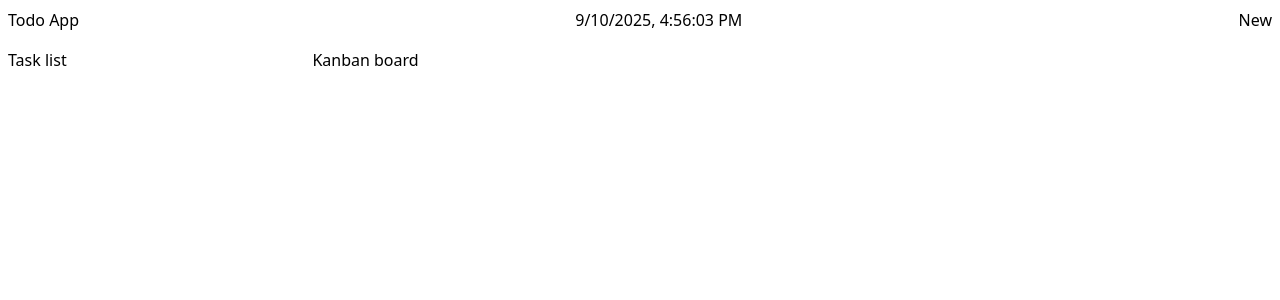
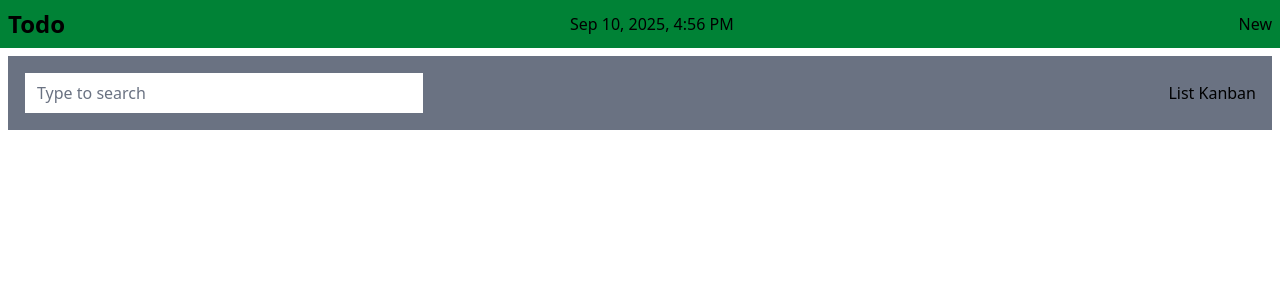
Before and after one commit to K1DV5/todo-sveltekit, a SvelteKit app: page / in a window 1280 px wide. Shown: the top 300 px of the page. Built offline with nearby package versions, Linux system fonts and the light colour scheme.

Commit message:
(wip) basic working with inline edits

```diff
--- a/package.json
+++ b/package.json
@@ -1,5 +1,5 @@
 {
-	"name": "job-todo",
+	"name": "todo-sveltekit",
 	"private": true,
 	"version": "0.0.1",
 	"type": "module",
--- a/src/app.css
+++ b/src/app.css
@@ -1,3 +1,7 @@
 @import 'tailwindcss';
 @plugin '@tailwindcss/forms';
 @plugin '@tailwindcss/typography';
+
+body {
+    height: 100vh;
+}
--- /dev/null
+++ b/src/lib/editable.svelte
@@ -0,0 +1,57 @@
+<script lang="ts">
+    import { invalidate } from "$app/navigation";
+    import Input, {type InputType} from "./input.svelte";
+    import type { Task } from "./types";
+
+    export type EditableField = "title" | "description" | "due_date" | "photo";
+
+    let {
+        task,
+        field,
+        editing = $bindable(),
+        children,
+    }: {
+        task: Task;
+        field: EditableField;
+        editing: EditableField | null;
+        children: any;
+    } = $props();
+
+    const typeByField: Record<EditableField, InputType> = {
+        title: 'text',
+        description: 'textarea',
+        due_date: 'text',
+        photo: 'file',
+    }
+
+    async function onEdit(form: HTMLFormElement) {
+        editing = null
+        const fdata = new FormData(form);
+        const value = fdata.get(field);
+        task[field] = value as string;
+        await fetch(`/api/tasks/${task.id}`, { method: "PUT", body: fdata });
+        invalidate(`/task/${task.id}`);
+    }
+</script>
+
+{#if editing === field}
+    <form
+        onsubmit={(e) => {
+            e.preventDefault();
+            onEdit((e as SubmitEvent).target as HTMLFormElement);
+        }}
+    >
+        <Input name={field} type={typeByField[field]} value={task[field]} />
+        <button>Done</button>
+        <button type="button" onclick={() => {editing = null}}>Cancel</button>
+    </form>
+{:else}
+    <button
+        class="block"
+        onclick={() => {
+            editing = field;
+        }}
+    >
+        {@render children?.()}
+    </button>
+{/if}
--- a/src/lib/input.svelte
+++ b/src/lib/input.svelte
@@ -1,21 +1,30 @@
 <script lang="ts">
+    export type InputType = "text" | "textarea" | "file" | "search"
     type Props = {
-        label: string;
+        label?: string;
+        class?: string;
         name?: string;
-        value?: string
-        type?: 'text' | 'textarea' | 'file';
+        value?: string;
+        placeholder?: string;
+        type?: InputType;
     };
-    let { label, type = 'text', name, value = $bindable() }: Props = $props();
+    let {
+        label,
+        type = "text",
+        name,
+        placeholder,
+        class: className,
+        value = $bindable(),
+    }: Props = $props();
 </script>
 
-{#if type === 'textarea'}
-<label>
-    <div>{label}</div>
-    <textarea {name} bind:value={value}></textarea>
+<label class={className}>
+    {#if label}
+        <div>{label}</div>
+    {/if}
+    {#if type === "textarea"}
+        <textarea class="w-100" {name} {placeholder} bind:value></textarea>
+    {:else}
+        <input class="w-100" {type} {name} {placeholder} bind:value />
+    {/if}
 </label>
-{:else}
-<label>
-    <div>{label}</div>
-    <input {type} {name} bind:value={value} />
-</label>
-{/if}
--- a/src/lib/task.svelte
+++ b/src/lib/task.svelte
@@ -4,7 +4,9 @@
 
     const {task, children}: {task: Task, children: any} = $props()
 
-    async function onDone(target: HTMLInputElement) {
+    async function onDone(e: Event) {
+        const target = e.target as HTMLInputElement
+        task.done = target.checked
         const form = new FormData()
         form.append('done', String(target.checked))
         await fetch(`/api/tasks/${task.id}`, {method: 'PUT', body: form})
@@ -12,7 +14,7 @@
     }
 </script>
 
-<div>
-    <input type="checkbox" checked={task.done} onchange={e => onDone(e.target as HTMLInputElement)} />
+<div class="flex items-begin">
+    <input class="m-2" type="checkbox" onclick={e => {e.stopPropagation()}} checked={task.done} onchange={onDone} />
     {@render children()}
 </div>
--- a/src/routes/+layout.svelte
+++ b/src/routes/+layout.svelte
@@ -1,18 +1,31 @@
 <script lang="ts">
-	import '../app.css';
-	import favicon from '$lib/assets/favicon.svg';
+    import "../app.css";
+    import favicon from "$lib/assets/favicon.svg";
 
-	let { children } = $props();
+    const getTime = () => new Date().toLocaleString(undefined, {dateStyle: 'medium', timeStyle: 'short'});
+    let time = $state(getTime());
+    $effect(() => {
+        const interval = setInterval(() => {
+            time = getTime();
+        }, 60000);
+        return () => clearInterval(interval);
+    });
+
+    let { children } = $props();
 </script>
 
 <svelte:head>
-	<link rel="icon" href={favicon} />
+    <link rel="icon" href={favicon} />
 </svelte:head>
 
-<header class="flex justify-between p-2">
-    <a href="/">Todo App</a>
-    {new Date().toLocaleString()}
-    <a href="/task/new">New</a>
-</header>
+<article class="h-full flex flex-col">
+    <header class="flex justify-between items-center p-2 bg-green-700">
+        <a href="/" class="font-bold text-2xl">Todo</a>
+        {time}
+        <a href="/task/new">New</a>
+    </header>
 
-{@render children?.()}
+    <main class="flex-grow p-2 overflow-auto">
+        {@render children?.()}
+    </main>
+</article>
--- a/src/routes/+page.svelte
+++ b/src/routes/+page.svelte
@@ -1,42 +1,33 @@
 <script lang="ts">
     import Controls from "./controls.svelte";
     import type { PageProps } from "./$types";
-    import Task from "$lib/task.svelte";
-    const {data}: PageProps = $props()
+    import List from "./list.svelte";
+    import Kanban from "./kanban.svelte";
+    const { data: dataOrig }: PageProps = $props();
+    const data = $derived(dataOrig)
+
+    let listView = $state(globalThis.window?.location?.hash !== "#kanban");
+    $effect(() => {
+        const listener = () => {
+            listView = globalThis.window?.location?.hash !== "#kanban";
+        };
+        window.addEventListener("hashchange", listener);
+        return () => window.removeEventListener("hashchange", listener);
+    });
 </script>
 
 <svelte:head>
-    <title>Todo App</title>
+    <title>Todo</title>
 </svelte:head>
 
-<article class="flex">
+<div class="h-full flex flex-col">
+    <Controls />
 
-    <nav class="basis-1/3 bg-red p-2">
-        <Controls />
-    </nav>
-
-    <main class="p-2">
-        {#if data.nearest}
-            <div class="p-2">
-                <Task task={data.nearest}>
-                    <a href="/task/{data.nearest.id}">{data.nearest.title}</a>
-                </Task>
-                {#if data.nearest.due_date}
-                    <div class="p-2">{new Date(data.nearest.due_date)}</div>
-                {/if}
-                {#if data.nearest.photo}
-                    <img alt="Task" src="/photos/{data.nearest.photo}" />
-                {/if}
-                <div class="p-2">{data.nearest.description}</div>
-            </div>
+    <div class="flex-grow overflow-auto">
+        {#if listView}
+            <List nearest={data.nearest} tasks={data.tasks} />
+        {:else}
+            <Kanban nearest={data.nearest} tasks={data.tasks} />
         {/if}
-        {#each data.tasks.filter(t => t.id !== data.nearest.id) as task}
-            <Task task={task}>
-                <a href="/task/{task.id}" class="p-1">
-                    {task.title}
-                </a>
-            </Task>
-        {/each}
-    </main>
-
-</article>
+    </div>
+</div>
--- a/src/routes/api/tasks/nearest-deadline/+server.ts
+++ b/src/routes/api/tasks/nearest-deadline/+server.ts
@@ -2,7 +2,7 @@ import { json } from "@sveltejs/kit";
 import { data } from "$lib/server/db";
 
 export function GET() {
-    const tasks = data.data.filter(t => t.due_date != null)
-    tasks.sort((t1, t2) => Date.parse(t1.due_date as string) < Date.parse(t2.due_date as string) ? -1 : 1)
+    const tasks = data.data.filter(t => t.due_date)
+    tasks.sort((t1, t2) => Date.parse(t1.due_date as string) > Date.parse(t2.due_date as string) ? -1 : 1)
     return json(tasks[0] ?? null)
 }
--- a/src/routes/controls.svelte
+++ b/src/routes/controls.svelte
@@ -1,7 +1,12 @@
 <script lang="ts">
+    import Input from "$lib/input.svelte";
+
 </script>
 
-<div class="flex justify-between">
-    <a href="#list">Task list</a>
-    <a href="#kanban">Kanban board</a>
-</div>
+<nav class="bg-gray-500 bg-opacity-20 p-4 flex items-center justify-between">
+    <Input type="search" placeholder="Type to search" />
+    <div>
+        <a href="#list">List</a>
+        <a href="#kanban">Kanban</a>
+    </div>
+</nav>
--- /dev/null
+++ b/src/routes/kanban.svelte
@@ -0,0 +1,15 @@
+<script lang="ts">
+    import type {Task} from "$lib/types";
+    import TaskComp from "$lib/task.svelte";
+
+    const {nearest, tasks}: { nearest: Task, tasks: Task[] } = $props();
+
+</script>
+
+{#each tasks.filter((t) => t.id !== nearest.id) as task}
+    <TaskComp {task}>
+        <a href="/task/{task.id}" class="p-1">
+            {task.title}
+        </a>
+    </TaskComp>
+{/each}
--- /dev/null
+++ b/src/routes/list.svelte
@@ -0,0 +1,45 @@
+<script lang="ts">
+    import type {Task} from "$lib/types";
+    import TaskComp from "$lib/task.svelte";
+
+    const {nearest, tasks}: { nearest: Task, tasks: Task[] } = $props();
+
+</script>
+
+{#if nearest}
+    <div class="border rounded my-4 relative">
+        {#if nearest.photo}
+            <a href="/task/{nearest.id}" class="block">
+            <img alt="Task" class="rounded-t w-full object-cover h-30" src="/photos/{nearest.photo}" />
+            </a>
+        {/if}
+        <div class="p-2">
+            <TaskComp task={nearest}>
+                <a href="/task/{nearest.id}" class="block mx-1">
+                    <span>{nearest.title}</span>
+                    {#if nearest.due_date}
+                        <div class="text-xs text-gray-400">
+                            {new Date(nearest.due_date).toLocaleString()}
+                        </div>
+                    {/if}
+                </a>
+            </TaskComp>
+            {#if nearest.description}
+                <div class="p-2 text-gray-400">{nearest.description}</div>
+            {/if}
+        </div>
+    </div>
+{/if}
+
+{#each tasks.filter((t) => t.id !== nearest.id) as task}
+    <div class="border rounded mt-2 p-2">
+        <TaskComp {task}>
+            <a
+                href="/task/{task.id}"
+                class="block p-1 flex-grow {task.done ? 'line-through text-gray-400' : ''}"
+            >
+                {task.title}
+            </a>
+        </TaskComp>
+    </div>
+{/each}
```
Also changed, not shown: src/routes/task/[id]/+page.svelte (+29 -4 lines).
